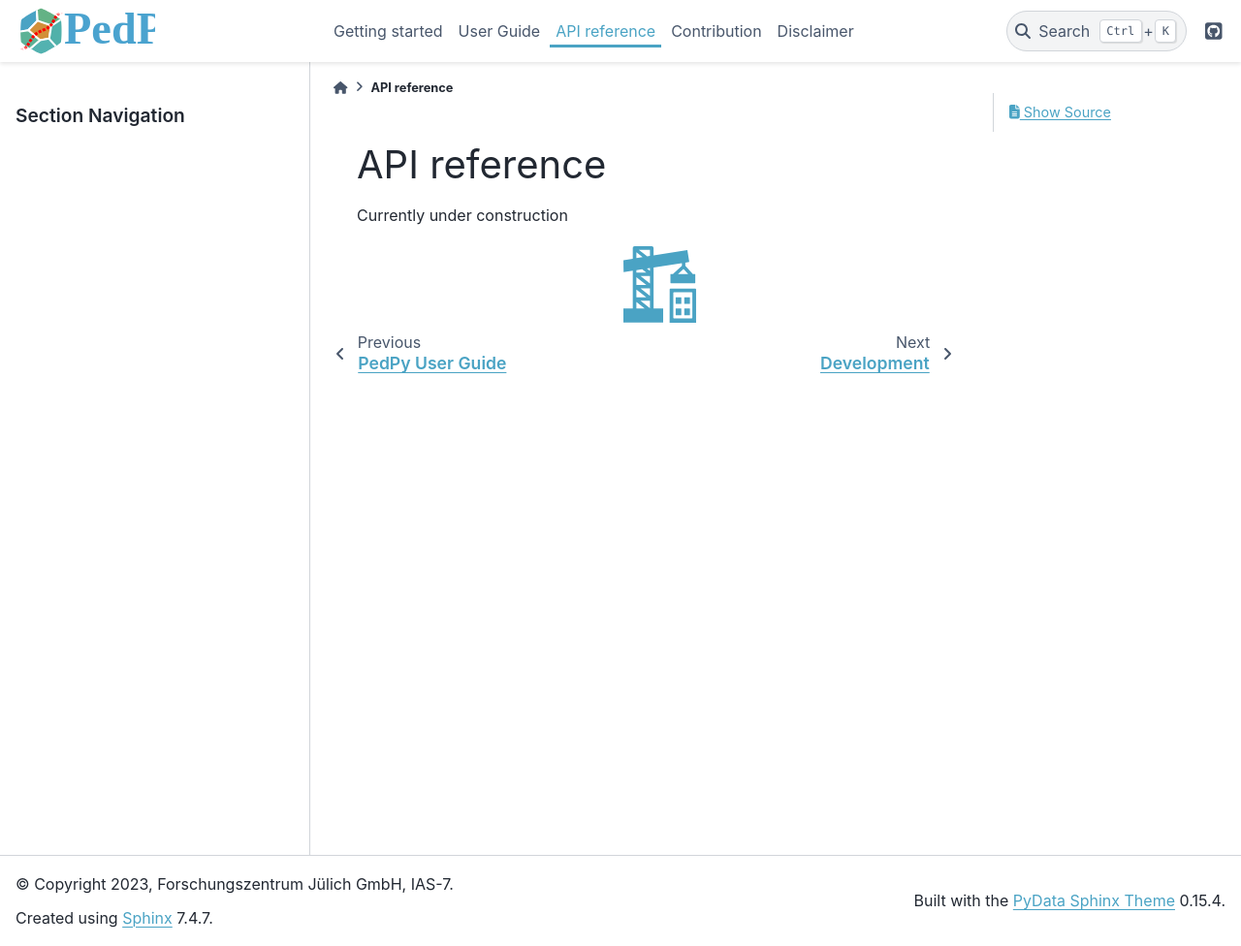
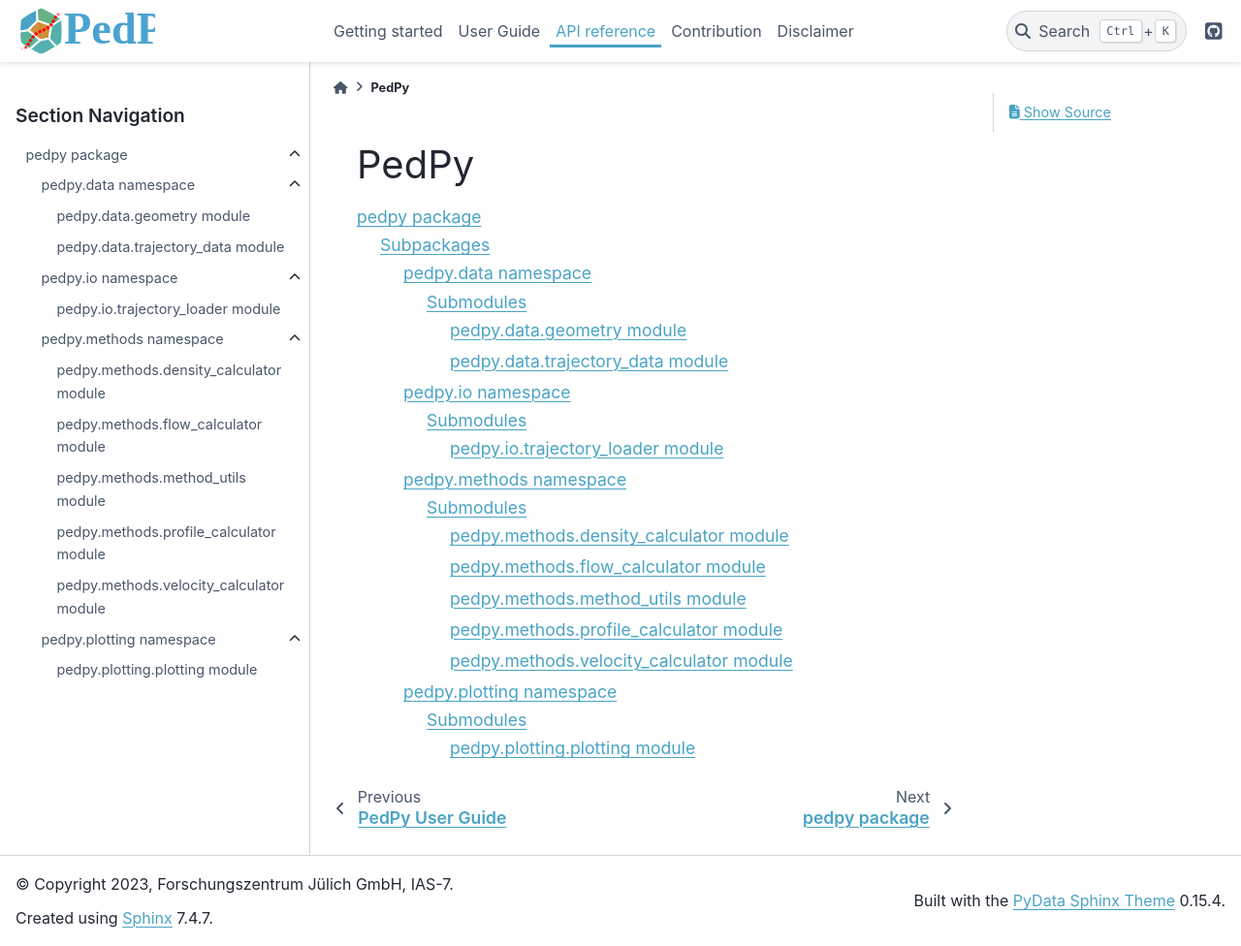
Before and after one commit to PedestrianDynamics/PedPy, a Sphinx documentation site: the page built from docs/source/api/index.rst, in a window 1280 px wide and 976 px high. Shown: the whole window at 97% size. Built offline with Sphinx 7.4.7 and the PyData theme 0.15.4, drawn with Linux system fonts in a browser that asks for light colours.

```diff
--- a/docs/source/api/index.rst
+++ b/docs/source/api/index.rst
@@ -1,12 +1,7 @@
-.. _api:
+PedPy
+=====
 
-****************
-API reference
-****************
+.. toctree::
+   :maxdepth: 10
 
-Currently under construction
-
-.. image:: ../images/under_construction.svg
-    :alt: Under construction sign
-    :width: 75
-    :align: center
+   pedpy
--- /dev/null
+++ b/docs/source/api/pedpy.data.geometry.rst
@@ -0,0 +1,7 @@
+pedpy.data.geometry module
+==========================
+
+.. automodule:: pedpy.data.geometry
+   :members:
+   :undoc-members:
+   :show-inheritance:
--- /dev/null
+++ b/docs/source/api/pedpy.data.trajectory_data.rst
@@ -0,0 +1,7 @@
+pedpy.data.trajectory\_data module
+==================================
+
+.. automodule:: pedpy.data.trajectory_data
+   :members:
+   :undoc-members:
+   :show-inheritance:
--- /dev/null
+++ b/docs/source/api/pedpy.io.trajectory_loader.rst
@@ -0,0 +1,7 @@
+pedpy.io.trajectory\_loader module
+==================================
+
+.. automodule:: pedpy.io.trajectory_loader
+   :members:
+   :undoc-members:
+   :show-inheritance:
--- /dev/null
+++ b/docs/source/api/pedpy.methods.density_calculator.rst
@@ -0,0 +1,7 @@
+pedpy.methods.density\_calculator module
+========================================
+
+.. automodule:: pedpy.methods.density_calculator
+   :members:
+   :undoc-members:
+   :show-inheritance:
--- /dev/null
+++ b/docs/source/api/pedpy.methods.flow_calculator.rst
@@ -0,0 +1,7 @@
+pedpy.methods.flow\_calculator module
+=====================================
+
+.. automodule:: pedpy.methods.flow_calculator
+   :members:
+   :undoc-members:
+   :show-inheritance:
--- /dev/null
+++ b/docs/source/api/pedpy.methods.method_utils.rst
@@ -0,0 +1,7 @@
+pedpy.methods.method\_utils module
+==================================
+
+.. automodule:: pedpy.methods.method_utils
+   :members:
+   :undoc-members:
+   :show-inheritance:
--- /dev/null
+++ b/docs/source/api/pedpy.methods.profile_calculator.rst
@@ -0,0 +1,7 @@
+pedpy.methods.profile\_calculator module
+========================================
+
+.. automodule:: pedpy.methods.profile_calculator
+   :members:
+   :undoc-members:
+   :show-inheritance:
--- /dev/null
+++ b/docs/source/api/pedpy.methods.velocity_calculator.rst
@@ -0,0 +1,7 @@
+pedpy.methods.velocity\_calculator module
+=========================================
+
+.. automodule:: pedpy.methods.velocity_calculator
+   :members:
+   :undoc-members:
+   :show-inheritance:
--- /dev/null
+++ b/docs/source/api/pedpy.plotting.plotting.rst
@@ -0,0 +1,7 @@
+pedpy.plotting.plotting module
+==============================
+
+.. automodule:: pedpy.plotting.plotting
+   :members:
+   :undoc-members:
+   :show-inheritance:
--- a/docs/source/conf.py
+++ b/docs/source/conf.py
@@ -8,7 +8,11 @@ import sys
 # sys.path.insert(0, os.path.abspath("../../pedpy/methods"))
 # sys.path.insert(0, os.path.abspath("../../pedpy/io"))
 # sys.path.insert(0, os.path.abspath("../../pedpy/data"))
-sys.path.insert(0, os.path.abspath("../../"))
+# sys.path.insert(0, os.path.abspath("../../pedpy/plotting"))
+# sys.path.insert(0, os.path.abspath("../../pedpy"))
+# # sys.path.insert(0, os.path.abspath("../../"))
+basedir = os.path.abspath(os.path.join(os.path.dirname(__file__), '..', '..', 'pedpy'))
+sys.path.insert(0, basedir)
 
 # -- Project information -----------------------------------------------------
 # https://www.sphinx-doc.org/en/master/usage/configuration.html#project-information
@@ -27,40 +31,32 @@ extensions = [
     "sphinx.ext.autosummary",
     "sphinx.ext.intersphinx",
     "sphinx.ext.autosectionlabel",
+    "sphinx.ext.autodoc",
+    "sphinx.ext.autosummary",
     "sphinx_design",
     "sphinx_copybutton",
     "sphinx.ext.viewcode",
-    # "autoapi.extension",
-    'sphinx.ext.autodoc',
     'sphinx.ext.todo',
+    'sphinx.ext.napoleon',
 ]
 
-# autoapi_dirs = ["../../pedpy"]
-# autoapi_options = [
-#     "members",
-#     "undoc-members",
-#     "show-inheritance",
-#     "show-module-summary",
-#     "imported-members",
-# ]
-# autoapi_keep_files = True
-# autodoc_typehints = "both"
-#
-# # Napoleon settings
-# napoleon_google_docstring = True
-# napoleon_numpy_docstring = True
-# napoleon_include_init_with_doc = False
-# napoleon_include_private_with_doc = False
-# napoleon_include_special_with_doc = True
-# napoleon_use_admonition_for_examples = False
-# napoleon_use_admonition_for_notes = False
-# napoleon_use_admonition_for_references = False
-# napoleon_use_ivar = False
-# napoleon_use_param = True
-# napoleon_use_rtype = True
-# napoleon_preprocess_types = False
-# napoleon_type_aliases = None
-# napoleon_attr_annotations = True
+autodoc_typehints = "both"
+
+# Napoleon settings
+napoleon_google_docstring = True
+napoleon_numpy_docstring = True
+napoleon_include_init_with_doc = False
+napoleon_include_private_with_doc = False
+napoleon_include_special_with_doc = True
+napoleon_use_admonition_for_examples = False
+napoleon_use_admonition_for_notes = False
+napoleon_use_admonition_for_references = False
+napoleon_use_ivar = False
+napoleon_use_param = True
+napoleon_use_rtype = True
+napoleon_preprocess_types = False
+napoleon_type_aliases = None
+napoleon_attr_annotations = True
 
 intersphinx_mapping = {
     "python": ("https://docs.python.org/3/", None),
--- a/docs/source/index.rst
+++ b/docs/source/index.rst
@@ -43,8 +43,8 @@ It implements different measurement methods for density, velocity and flow.
 
     .. grid-item-card:: API reference
         :img-top: _static/api_reference.svg
-        :link: api
-        :link-type: ref
+        :link: api/index
+        :link-type: doc
         :link-alt: To the reference guide
 
         The reference guide contains a detailed description of
```
Also changed, not shown: docs/source/api/pedpy.data.rst (added, +13 -0 lines), docs/source/api/pedpy.io.rst (added, +12 -0 lines), docs/source/api/pedpy.methods.rst (added, +16 -0 lines), docs/source/api/pedpy.plotting.rst (added, +12 -0 lines), docs/source/api/pedpy.rst (added, +18 -0 lines), 1 other file.
